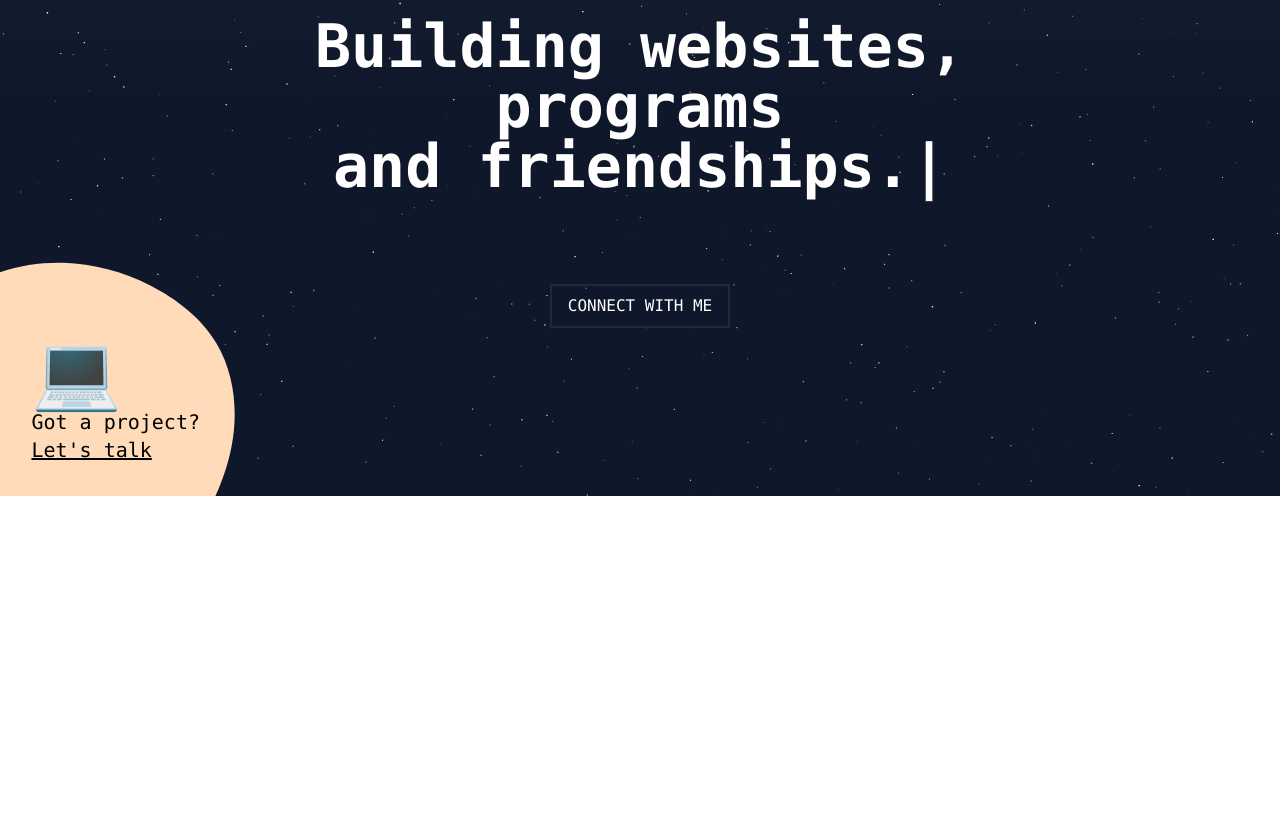
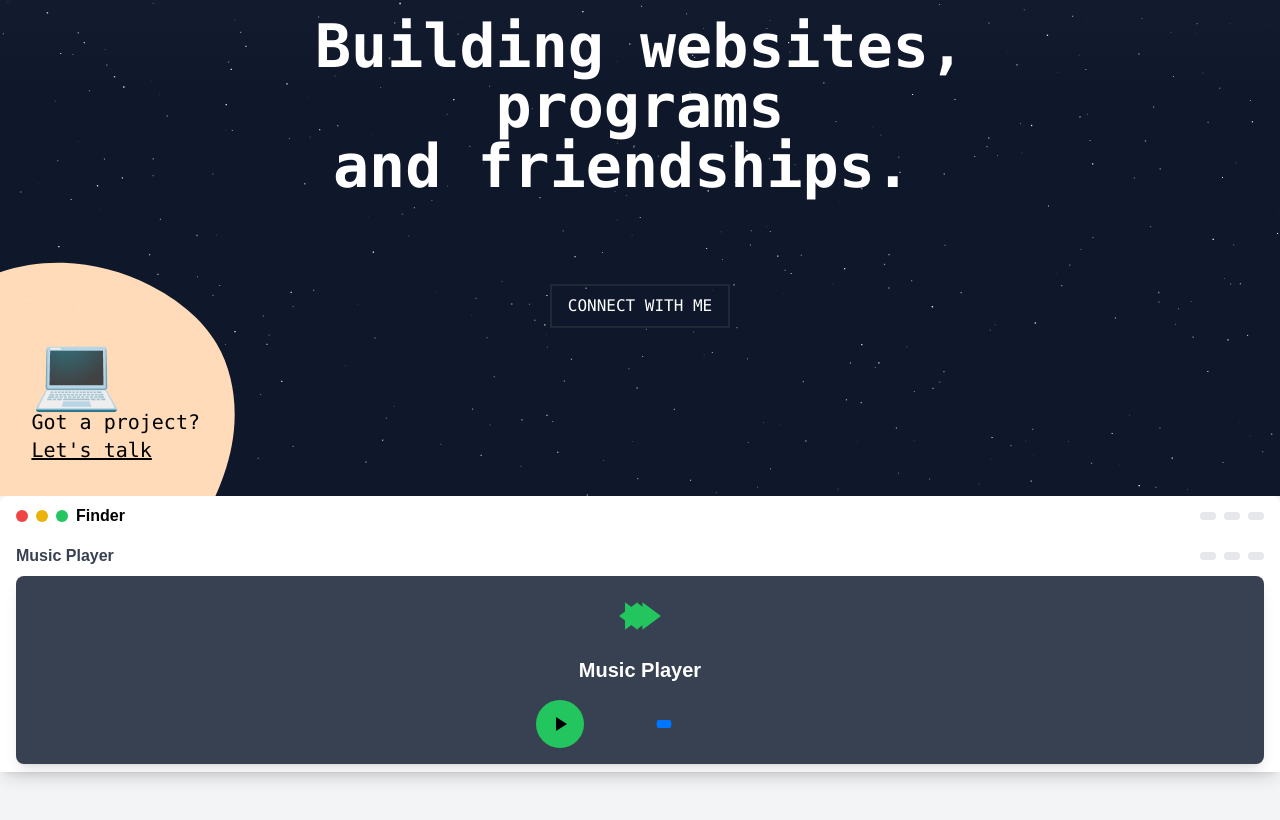
Before and after one commit to ivyeori/website, a Next.js app: page / in a window 1280 px wide. Shown: the part 304-1124 px from the top of the page. Before the commit the page ends 800 px from the top, so only its background shows below. Built offline with nearby package versions, Linux system fonts and the light colour scheme.

Commit message:
Audio Player

```diff
--- /dev/null
+++ b/pages/Mac.js
@@ -0,0 +1,107 @@
+import React, { useEffect, useState } from "react";
+function Main() {
+    const [volume, setVolume] = useState(0.5);
+    const [isPlaying, setIsPlaying] = useState(false);
+
+    const handleVolumeChange = (event) => {
+      const newVolume = parseFloat(event.target.value);
+      setVolume(newVolume);
+      audioRef.current.volume = newVolume;
+    };
+
+    const handlePlay = () => {
+      setIsPlaying(true);
+      audioRef.current.play();
+    };
+
+    const handleStop = () => {
+      setIsPlaying(false);
+      audioRef.current.pause();
+      audioRef.current.currentTime = 0;
+    };
+
+    const audioRef = React.useRef();
+  return (
+    <div class="bg-gray-100 h-screen">
+  <div class="bg-white shadow-lg rounded-t-lg">
+    <div class="flex justify-between items-center px-4 py-2">
+      <div class="flex items-center">
+        <div class="w-3 h-3 bg-red-500 rounded-full"></div>
+        <div class="w-3 h-3 bg-yellow-500 mx-2 rounded-full"></div>
+        <div class="w-3 h-3 bg-green-500 rounded-full"></div>
+        <span class="ml-2 font-bold">Finder</span>
+      </div>
+      <div class="flex items-center">
+        <button class="bg-gray-200 rounded-full px-2 py-1 mr-2">
+          <i class="fas fa-window-minimize"></i>
+        </button>
+        <button class="bg-gray-200 rounded-full px-2 py-1 mr-2">
+          <i class="fas fa-expand-arrows-alt"></i>
+        </button>
+        <button class="bg-gray-200 rounded-full px-2 py-1">
+          <i class="fas fa-times"></i>
+        </button>
+      </div>
+    </div>
+    <div class="px-4 py-2">
+      <div class="flex items-center justify-between mb-2">
+        <span class="font-bold text-gray-700">Music Player</span>
+        <div class="flex items-center">
+          <button class="bg-gray-200 rounded-full px-2 py-1 mr-2">
+            <i class="fas fa-plus"></i>
+          </button>
+          <button class="bg-gray-200 rounded-full px-2 py-1 mr-2">
+            <i class="fas fa-sort"></i>
+          </button>
+          <button class="bg-gray-200 rounded-full px-2 py-1">
+            <i class="fas fa-info-circle"></i>
+          </button>
+        </div>
+      </div>
+      <div className="relative z-20 flex items-center">
+          <div className="container relative flex flex-col items-center justify-between px-6 py-4 mx-auto bg-gray-700 rounded-lg shadow-lg">
+            <div className="flex flex-col items-center text-white">
+              <svg className="w-12 h-12 mb-4 text-green-500 fill-current" viewBox="0 0 512 512">
+                <path d="M294.28 256L96 402.67V109.33L294.28 256zM416 256L217.73 402.67V109.33L416 256zM480 256L281.73 402.67V109.33L480 256zM32 256L230.27 109.33v293.34L32 256z" />
+              </svg>
+              <p className="text-xl font-bold">Music Player</p>
+            </div>
+            <div className="flex items-center justify-center mt-4">
+              <audio ref={audioRef} src="song.mp3" preload="metadata" loop />
+              <div className="flex items-center">
+                <button
+                  className="mr-4 bg-green-500 text-white rounded-full p-3 hover:bg-green-600 focus:outline-none"
+                  onClick={isPlaying ? handleStop : handlePlay}
+                >
+                  {isPlaying ? (
+                    <svg className="w-6 h-6" viewBox="0 0 24 24">
+                      <path d="M6 19h4V5H6v14zm8-14v14h4V5h-4z" />
+                    </svg>
+                  ) : (
+                    <svg className="w-6 h-6" viewBox="0 0 24 24">
+                      <path d="M8 5v14l11-7z" />
+                    </svg>
+                  )}
+                </button>
+                <input
+                  type="range"
+                  min="0"
+                  max="1"
+                  step="0.1"
+                  value={volume}
+                  onChange={handleVolumeChange}
+                  className="w-32 mr-4 appearance-none bg-gray-700 rounded-full h-2 overflow-hidden focus:outline-none"
+                />
+              </div>
+            </div>
+          </div>
+        </div>
+    </div>
+
+  </div>
+</div>
+
+  )
+}
+
+export default Main
--- a/pages/home.js
+++ b/pages/home.js
@@ -5,6 +5,8 @@ import { useEffect } from 'react';
 function main() {
     useEffect(() => {
         document.title = "Ivyeori | Home Page";   }, []);
+
+
   return (
     <>
 
--- a/pages/index.js
+++ b/pages/index.js
@@ -1,12 +1,15 @@
 import React from 'react'
 import Home from './home'
+import Audio from './Audio'
+
 import ParticlesBackground from './particlesBackground'
+import Mac from './Mac'
 
 function index() {
   return (
    <>
 
-   <Home /><ParticlesBackground /></>
+   <Home /><ParticlesBackground /><Mac/><Audio/></>
   )
 }
 
```
Also changed, not shown: 1 other file (tests, documents, lock files or other folders).
